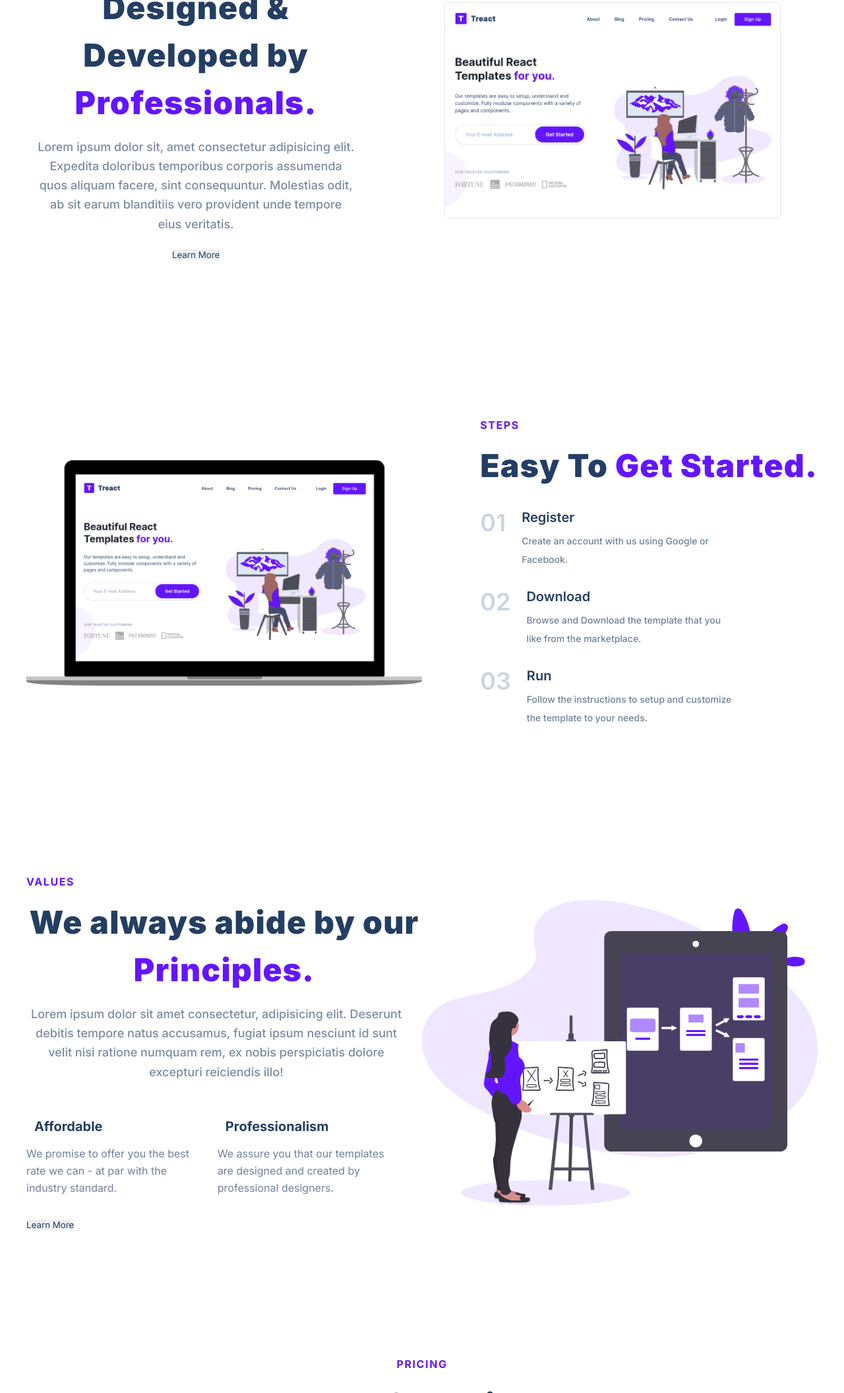
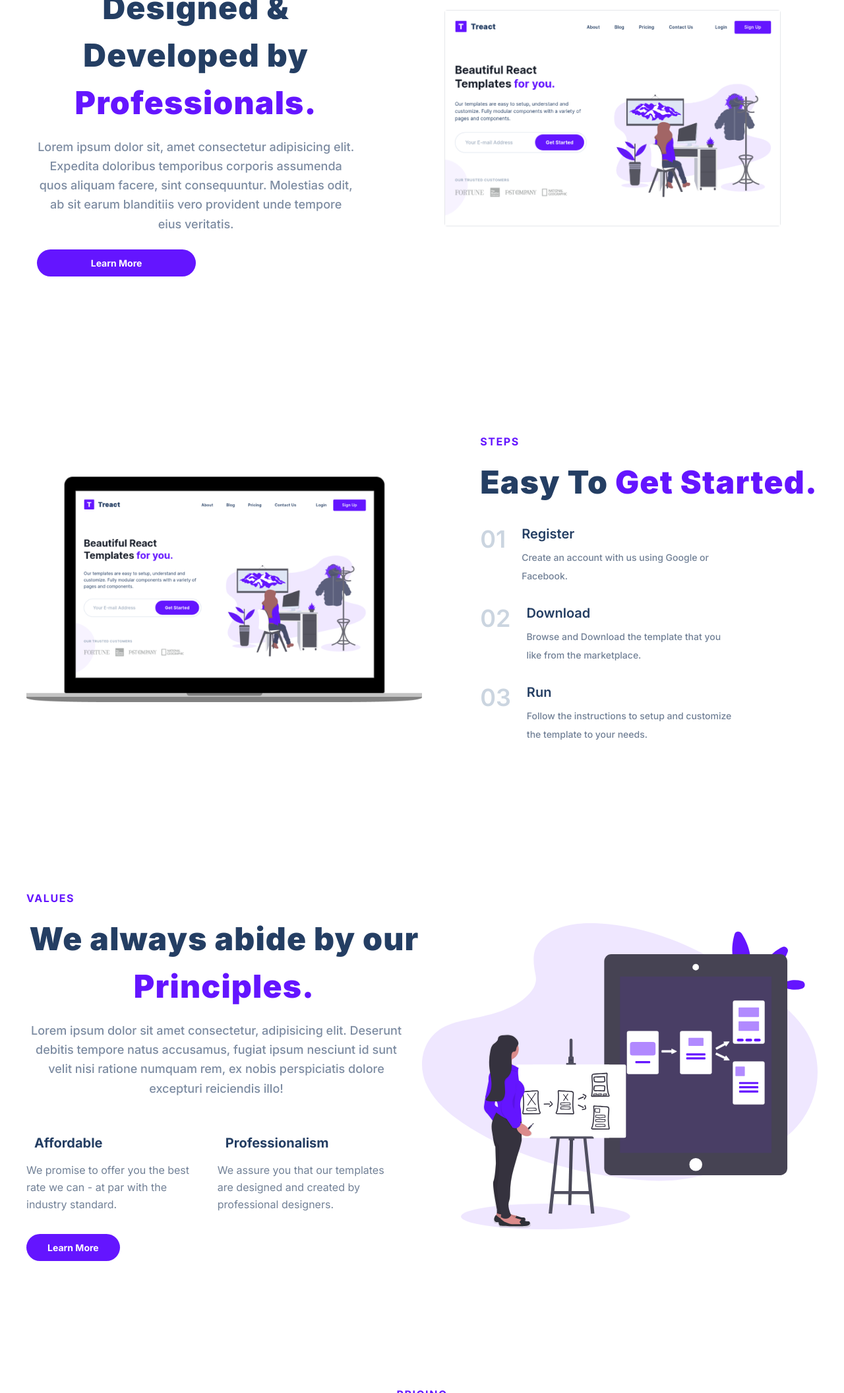
Before and after one commit to tonerich531/First-Solo, a plain HTML site: page index.html in a window 1280 px wide. Shown: the part 1862-3973 px from the top of the page at 66% size. Drawn offline with Linux system fonts and the light colour scheme.

Commit message:
eleventh commit(3)

```diff
--- a/styles.css
+++ b/styles.css
@@ -466,7 +466,6 @@ header .row {
 
 
 
-
 .features {
     display: flex;
     flex-wrap: wrap;
@@ -531,7 +530,6 @@ header .row {
 .quality__description {
     display: flex;
     flex-direction: column;
-    align-items: center;
     width: 50%;
     max-width: 576px;
     margin-right: 64px;
@@ -539,13 +537,23 @@ header .row {
 }
 
 
-.quality__img {
-
-}
-
 
 .quality__btn {
-    text-align: center;
+    width: 50%;
+    background-color: #6415ff;
+    padding: 12px 32px;
+    border: none;
+    border-radius: 500px;
+    font-size: 14px;
+    color: #fff;
+    font-weight: bold;
+    transition: all 300ms;
+}
+
+
+
+.quality__btn:hover {
+    background-color: rgb(80,17,204);
 }
 
 
@@ -560,6 +568,8 @@ header .row {
     display: flex
 }
 
+
+
 .quality {
     z-index: 1;
 }
@@ -706,8 +716,20 @@ header .row {
 }
 
 
-.value__btn {
-
+.values__btn {
+    background-color: #6415ff;
+    padding: 12px 32px;
+    border: none;
+    border-radius: 500px;
+    font-size: 14px;
+    color: #fff;
+    font-weight: bold;
+    transition: all 300ms;
+}
+
+
+.values__btn:hover {
+    background-color: rgb(80,17,204);
 }
 
 
```
